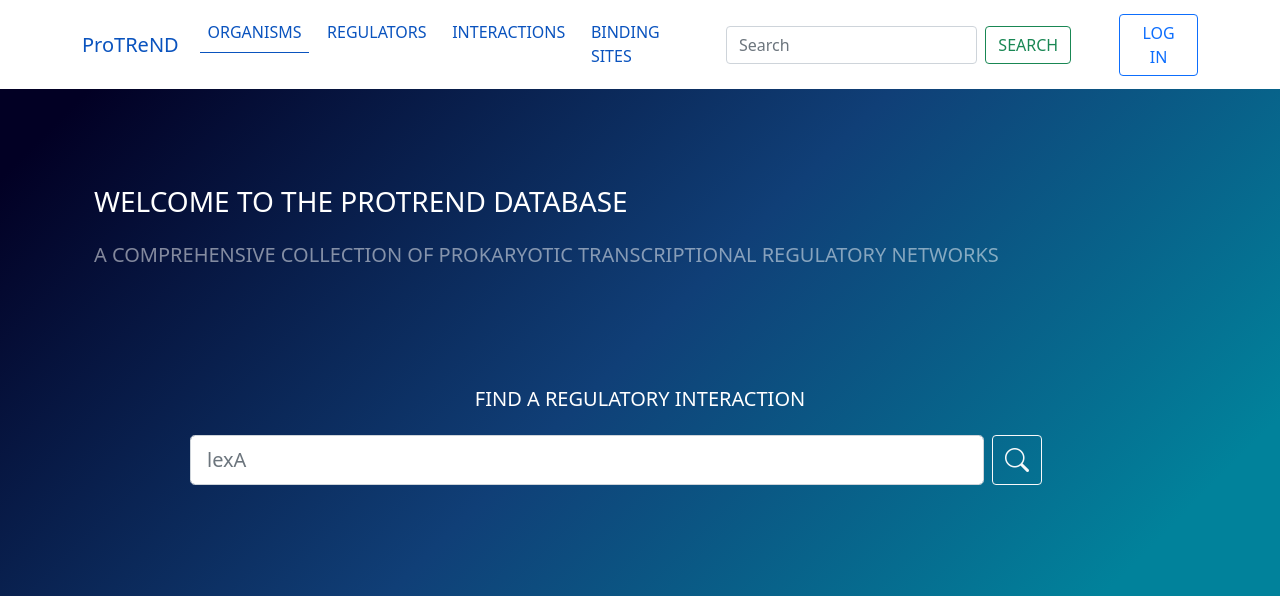
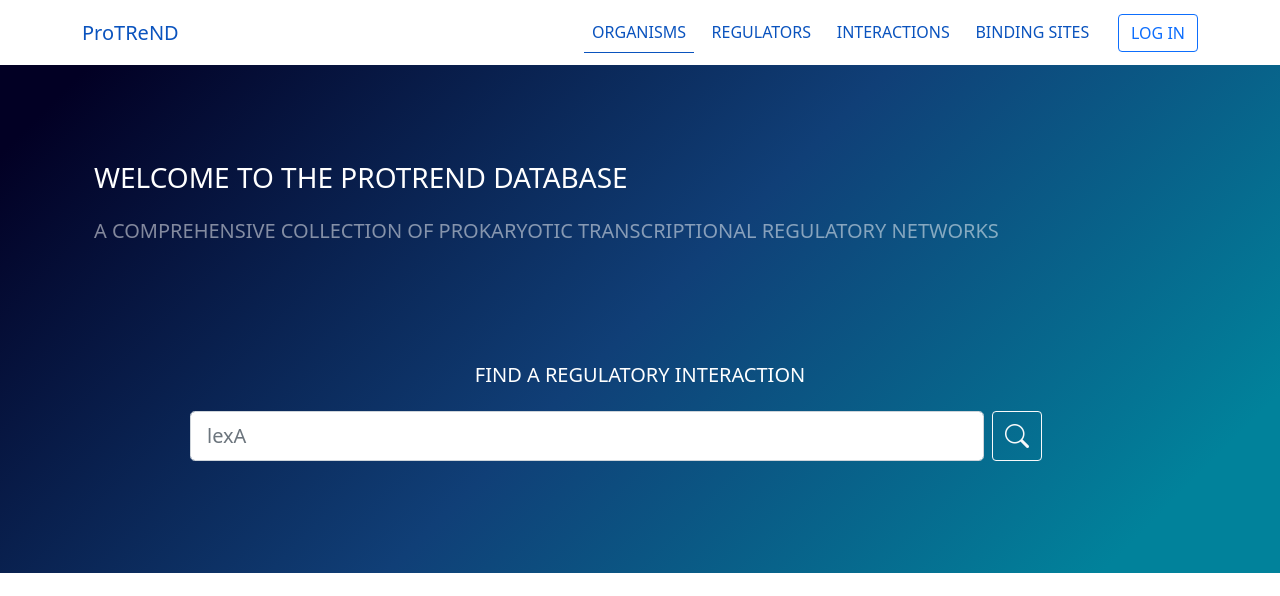
Before and after one commit to cruz-f/protrend, a Django app: page / in a window 1280 px wide. Shown: the top 596 px of the page. Run offline with Django 3.2, Linux system fonts and the light colour scheme; parts of the project's set-up code (start-up, migrations or seed data) failed here and were passed over.

Commit message:
[FIX] fix the navbar template

```diff
--- a/src/interfaces/website/templates/website/navbar.html
+++ b/src/interfaces/website/templates/website/navbar.html
@@ -21,22 +21,24 @@
             <div class="collapse navbar-collapse" id="navbarSupportedContent">
                 <ul class="navbar-nav ms-auto me-3 mb-2 mb-lg-0">
                     <li class="nav-item">
-                        <a class="nav-link active text-uppercase" href="#">Organisms</a>
+                        <a class="nav-link {% if active_page == 'home' %} active {% endif %} text-uppercase" href="#">Organisms</a>
                     </li>
                     <li class="nav-item">
-                        <a class="nav-link text-uppercase" href="#">Regulators</a>
+                        <a class="nav-link {% if active_page == 'regulators' %} active {% endif %} text-uppercase" href="#">Regulators</a>
                     </li>
                     <li class="nav-item">
-                        <a class="nav-link text-uppercase" href="#">Interactions</a>
+                        <a class="nav-link {% if active_page == 'interactions' %} active {% endif %} text-uppercase" href="#">Interactions</a>
                     </li>
                     <li class="nav-item">
-                        <a class="nav-link text-uppercase" href="#">Binding Sites</a>
+                        <a class="nav-link {% if active_page == 'tfbs' %} active {% endif %} text-uppercase" href="#">Binding Sites</a>
                     </li>
                 </ul>
-                <form class="d-flex">
-                    <input class="form-control me-2" type="search" placeholder="Search" aria-label="Search">
-                    <button class="btn btn-outline-success text-uppercase me-5" type="submit">Search</button>
-                </form>
+                {% if active_page != 'home' %}
+                    <form class="d-flex">
+                        <input class="form-control me-2" type="search" placeholder="Search" aria-label="Search">
+                        <button class="btn btn-outline-success text-uppercase me-5" type="submit">Search</button>
+                    </form>
+                {% endif %}
                 <form class="d-flex">
                     <button class="btn btn-outline-primary text-uppercase" type="submit">Log In</button>
                 </form>
--- a/src/interfaces/website/views.py
+++ b/src/interfaces/website/views.py
@@ -2,4 +2,4 @@
 
 
 def index(request):
-    return render(request, "website/index.html")
+    return render(request, "website/index.html", {'active_page': 'home'})
```
